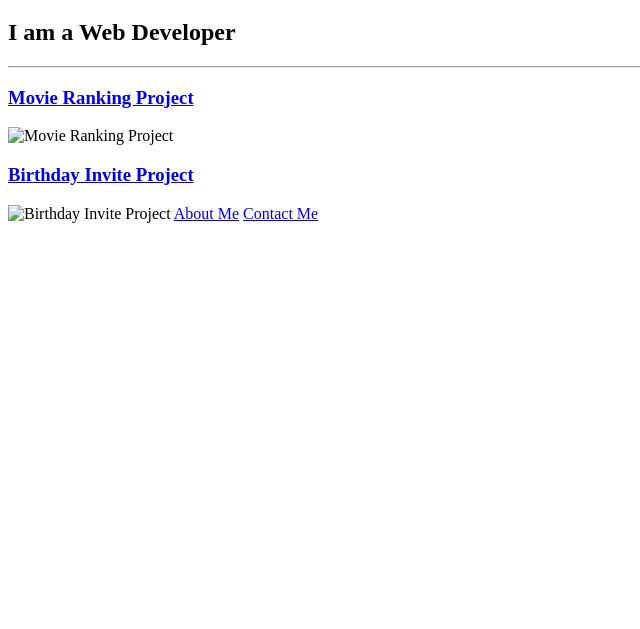
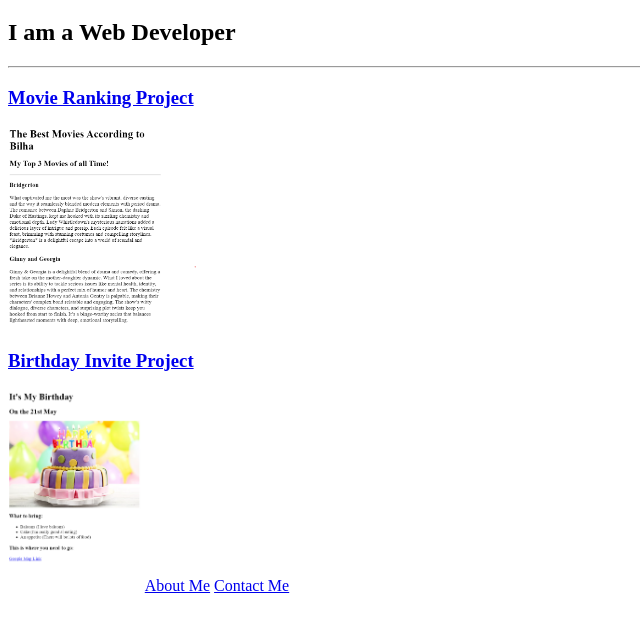
Before and after one commit to BilhaGitari/html-portfolio, a plain HTML site: page index.html in a window 1280 px wide. Shown: the part 61-690 px from the top of the page, without its empty margins (0-640 px from the left). Drawn offline with Linux system fonts and the light colour scheme.

Commit message:
Add files via upload

```diff
--- a/index.html
+++ b/index.html
@@ -11,10 +11,10 @@
 
 <hr />
 <h3><a href="./public/movie-ranking.html">Movie Ranking Project</a></h3>
-<img src="../4.3 HTML Porfolio Project/assets/images/Best Movies Project.png"height=200 alt="Movie Ranking Project">
+<img src="./assets/images/Best Movies Project.png"height=200 alt="Movie Ranking Project">
 
 <h3><a href="./public/birthday-invite.html">Birthday Invite Project</a></h3>
-    <img src="../4.3 HTML Porfolio Project/assets/images/Birthday Project.png"height=200 alt="Birthday Invite Project">
+    <img src="./assets/images/Birthday Project.png"height=200 alt="Birthday Invite Project">
 
     <a href="./public/about.html">About Me</a>
     <a href="./public/contact.html">Contact Me</a>
```
